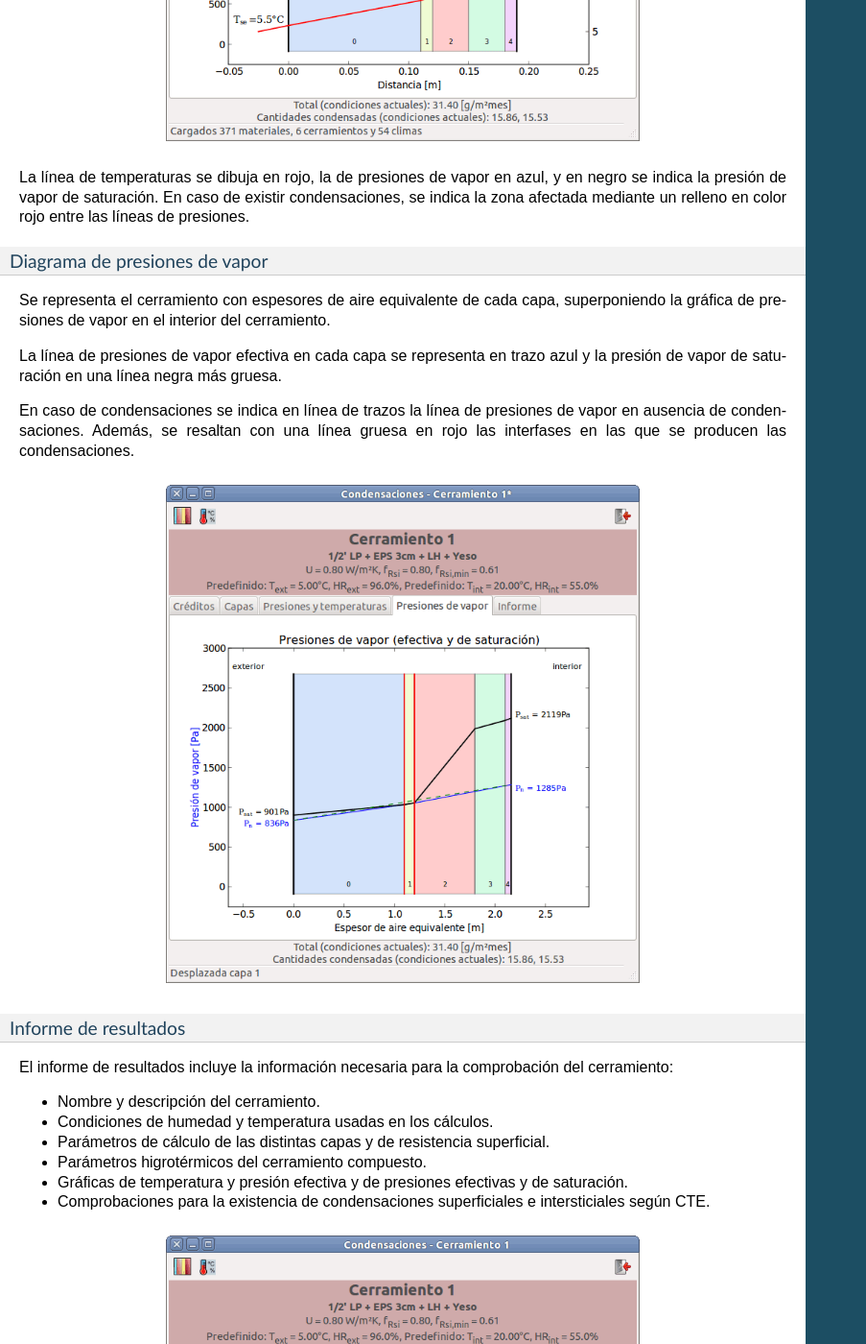
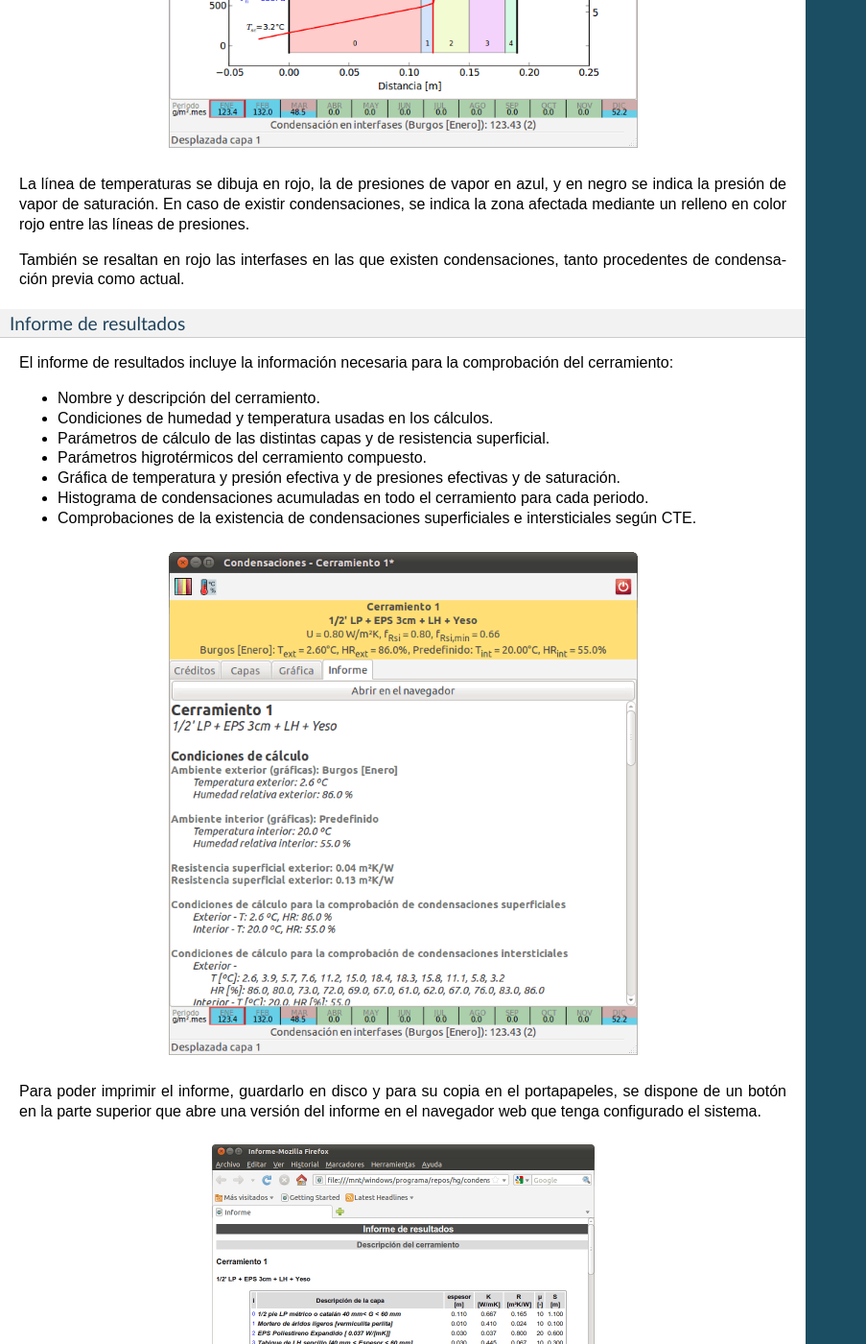
Before and after one commit to pachi/condensaciones, a Sphinx documentation site: the page built from docs/manual_usuario.rst, in a window 1280 px wide and 1400 px high, scrolled down 5896 px. Shown: the whole window at 96% size, without its empty margins (0-903 px from the left). Built offline with Sphinx 7.4.7, drawn with Linux system fonts in a browser that asks for light colours; some of the changed text lies outside the part shown.

Commit message:
Actualiza documentación y pantallazos

```diff
--- a/docs/manual_usuario.rst
+++ b/docs/manual_usuario.rst
@@ -186,22 +186,9 @@ Se representa el cerramiento, con espesores geométricos de las capas y una supe
 
 La línea de temperaturas se dibuja en rojo, la de presiones de vapor en azul, y en negro se indica la presión de vapor de saturación. En caso de existir condensaciones, se indica la zona afectada mediante un relleno en color rojo entre las líneas de presiones.
 
+También se resaltan en rojo las interfases en las que existen condensaciones, tanto procedentes de condensación previa como actual.
+
 .. _ui_gvapor:
-
-Diagrama de presiones de vapor
-~~~~~~~~~~~~~~~~~~~~~~~~~~~~~~
-
-Se representa el cerramiento con espesores de aire equivalente de cada capa, superponiendo la gráfica de presiones de vapor en el interior del cerramiento.
-
-La línea de presiones de vapor efectiva en cada capa se representa en trazo azul y la presión de vapor de saturación en una línea negra más gruesa.
-
-En caso de condensaciones se indica en línea de trazos la línea de presiones de vapor en ausencia de condensaciones. Además, se resaltan con una línea gruesa en rojo las interfases en las que se producen las condensaciones.
-
-.. figure:: _static/pantallazos/ui_05_vapor.png
-   :align: center
-   :scale: 75%
-
-.. _ui_informe:
 
 Informe de resultados
 ~~~~~~~~~~~~~~~~~~~~~
@@ -212,8 +199,9 @@ El informe de resultados incluye la información necesaria para la comprobación
 - Condiciones de humedad y temperatura usadas en los cálculos.
 - Parámetros de cálculo de las distintas capas y de resistencia superficial.
 - Parámetros higrotérmicos del cerramiento compuesto.
-- Gráficas de temperatura y presión efectiva y de presiones efectivas y de saturación.
-- Comprobaciones para la existencia de condensaciones superficiales e intersticiales según CTE.
+- Gráfica de temperatura y presión efectiva y de presiones efectivas y de saturación.
+- Histograma de condensaciones acumuladas en todo el cerramiento para cada periodo.
+- Comprobaciones de la existencia de condensaciones superficiales e intersticiales según CTE.
 
 .. figure:: _static/pantallazos/ui_06_informe.png
    :align: center
@@ -231,6 +219,8 @@ Barra de resultados generales
 -----------------------------
 
 Esta zona recoge la cantidad total de vapor condensado (en g/m²mes) y su distribución en capas.
+
+También incluye una barra de condensaciones por periodos en la que se representa cada uno de ellos con una casilla de fondo verde si no existen condensaciones o en fondo rojo cuando existan. En los periodos con condensación se incluye el dato de la cantidad total acumulada y un nivel de condensados tomando como nivel máximo el mes más desfavorable.
 
 .. _ui_estado:
 
```
Also changed, not shown: docs/_static/pantallazos/ui_00_general.png, docs/_static/pantallazos/ui_01_creditos.png, docs/_static/pantallazos/ui_02_capas.png, docs/_static/pantallazos/ui_03_capasok.png, docs/_static/pantallazos/ui_04_pretemp.png, docs/_static/pantallazos/ui_05_vapor.png (deleted), docs/_static/pantallazos/ui_06_informe.png, docs/_static/pantallazos/ui_07_navegador.png.
